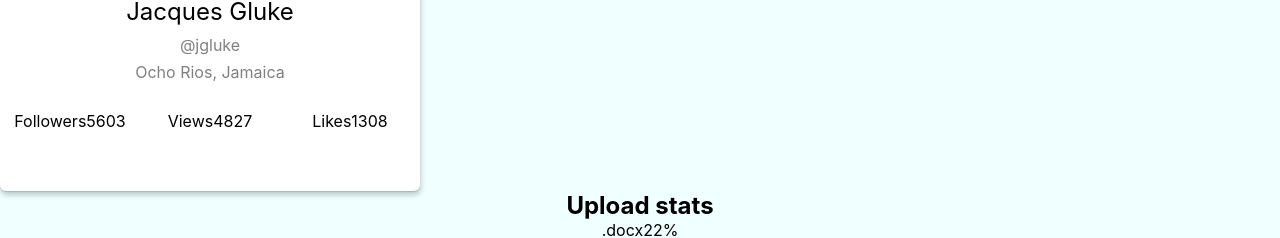
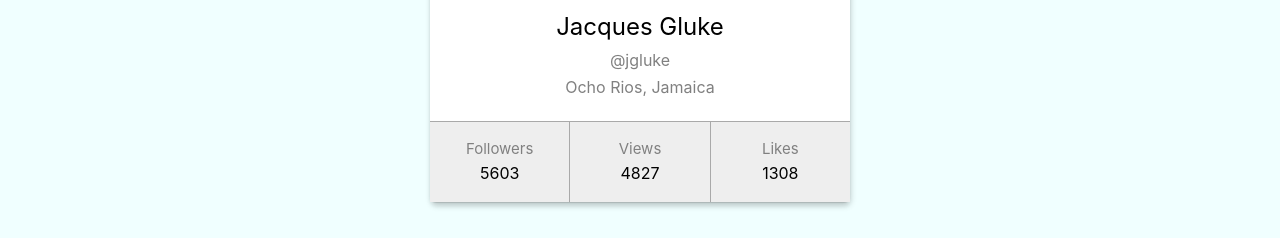
Before and after one commit to Immayou/goit-react-hw-001-components, a React (Create React App) app: page / in a window 1280 px wide. Shown: the part 156-394 px from the top of the page. Built offline with nearby package versions, Linux system fonts and the light colour scheme.

Commit message:
adds styles of 1 task

```diff
--- a/src/components/App/App.styled.js
+++ b/src/components/App/App.styled.js
@@ -1,6 +1,7 @@
 import styled from "@emotion/styled";
 
 export const Wrapper = styled.div`
+padding: 20px;
+text-align: center;
 background-color: azure;
-text-align: center;
 `
--- a/src/components/Profile/Profile.jsx
+++ b/src/components/Profile/Profile.jsx
@@ -1,5 +1,5 @@
 import PropTypes from 'prop-types';
-import { Container, Image, TopBox, InfoMainText, InfoText, BottomBox, BottomBoxItem } from "./Profile.styled";
+import { Container, Image, TopBox, InfoMainText, InfoText, BottomBox, BottomBoxItem, BottomMainText, BottomSecondaryText } from "./Profile.styled";
 
 export const Profile = ({ username, tag, location, avatar, followers, views, likes }) => {
     return (
@@ -17,16 +17,16 @@ export const Profile = ({ username, tag, location, avatar, followers, views, lik
 
   <BottomBox>
     <BottomBoxItem>
-      <span>Followers</span>
-      <span>{followers}</span>
+      <BottomMainText>Followers</BottomMainText>
+      <BottomSecondaryText>{followers}</BottomSecondaryText>
     </BottomBoxItem>
     <BottomBoxItem>
-      <span>Views</span>
-      <span>{views}</span>
+      <BottomMainText>Views</BottomMainText>
+      <BottomSecondaryText>{views}</BottomSecondaryText>
     </BottomBoxItem>
     <BottomBoxItem>
-      <span>Likes</span>
-      <span>{likes}</span>
+      <BottomMainText>Likes</BottomMainText>
+      <BottomSecondaryText>{likes}</BottomSecondaryText>
     </BottomBoxItem>
   </BottomBox>
 </Container>
--- a/src/components/Profile/Profile.styled.js
+++ b/src/components/Profile/Profile.styled.js
@@ -2,6 +2,7 @@ import styled from "@emotion/styled";
 
 export const Container = styled.div`
 width: 420px;
+margin: 0 auto 40px auto;
 background-color: #fff;
 border-radius: 6px;
 box-shadow: 0px 1px 1px rgba(0, 0, 0, 0.12), 0px 4px 4px rgba(0, 0, 0, 0.06), 1px 4px 6px rgba(0, 0, 0, 0.16);
@@ -10,15 +11,15 @@ text-align: center;
 
 export const Image = styled.img`
 margin: 0 auto 30px auto;
-
 width: 120px;
 border: 1px solid gray;
 border-radius: 50%;
 `
 
 export const TopBox = styled.div`
-padding: 30px 0 30px 0;
+padding: 25px 0 25px 0;
 `
+
 export const InfoMainText = styled.p`
 margin-bottom: 8px;
 font-size: 24px;
@@ -38,10 +39,35 @@ line-height: 1.17;
 export const BottomBox = styled.ul`
 display: flex;
 align-items: center;
+border-top: 1px solid darkgray;
 `
 
 export const BottomBoxItem = styled.li`
+display: flex;
+flex-direction: column;
+align-items: center;
+justify-content: center;
 width: 33.3333%;
 min-height: 80px;
+background-color: #EEEEEE;
 
+:first-child {
+    border-right: 1px solid darkgray;
+}
+:last-child {
+    border-left: 1px solid darkgray;
+}
 `
+
+export const BottomMainText = styled.span`
+color: gray;
+margin-bottom: 6px;
+font-size: 15px;
+line-height: 1.17;
+`
+
+export const BottomSecondaryText = styled.span`
+color: #000;
+font-size: 16px;
+line-height: 1.33;
+`
--- a/src/index.css
+++ b/src/index.css
@@ -33,4 +33,5 @@ li {
 ul, li {
   list-style: none;
   padding: 0;
+
 }
```
